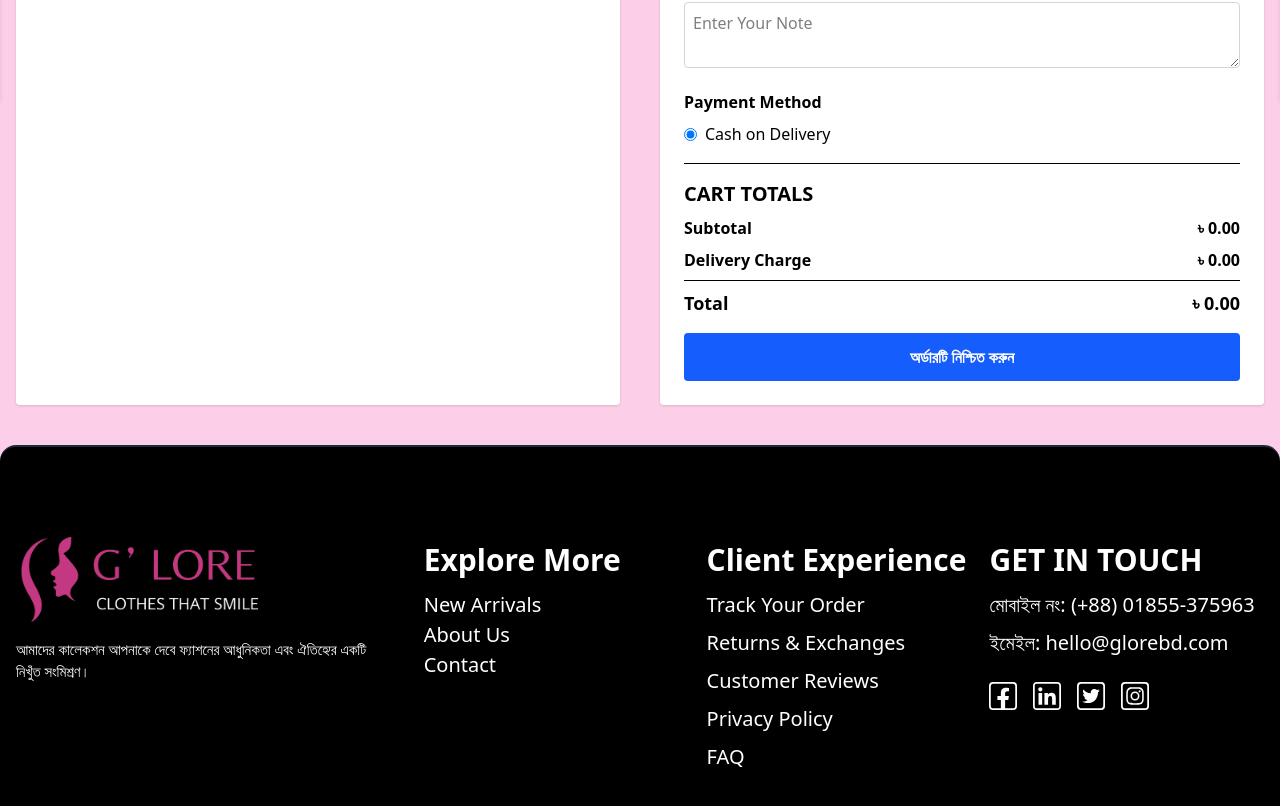
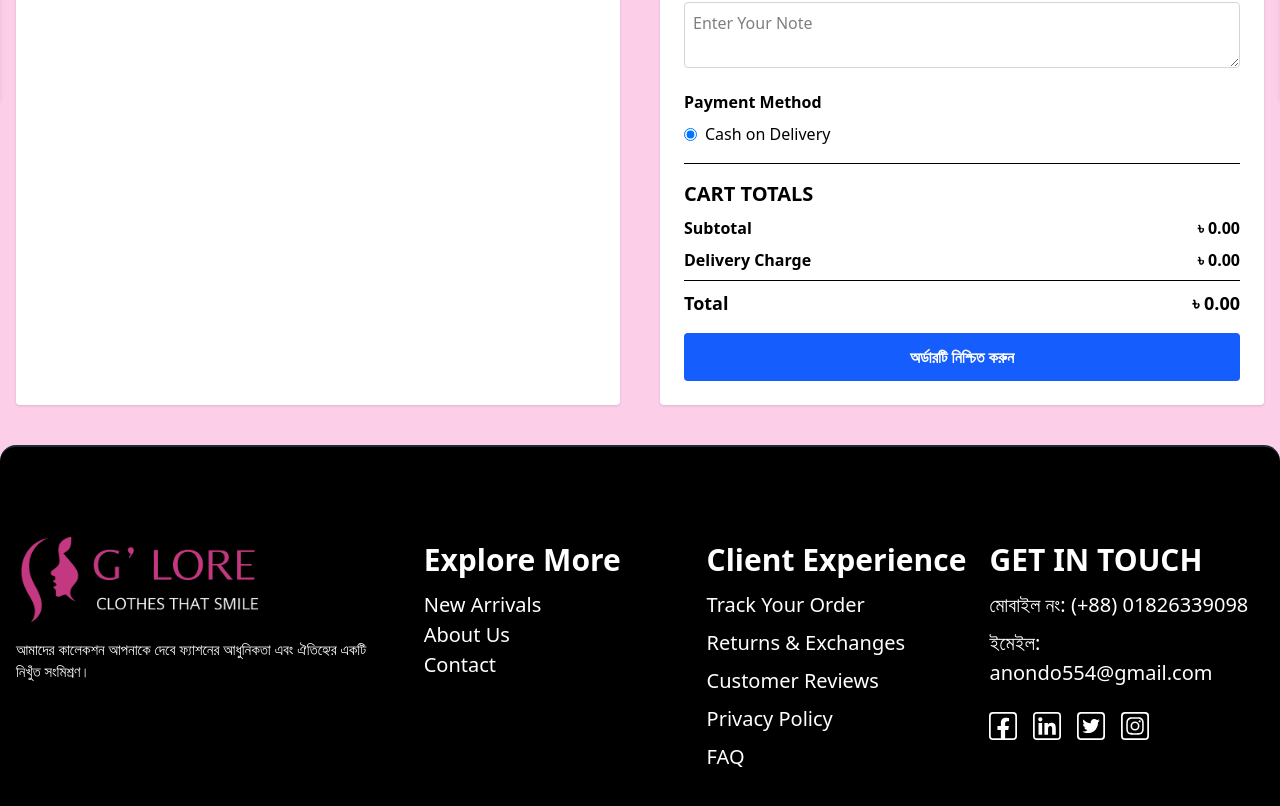
Before and after one commit to Anondoraydev/glorebd-repo, a React (Vite) app: page /checkout in a window 1280 px wide. Shown: the part 700-1506 px from the top of the page. Built offline with nearby package versions, Linux system fonts and the light colour scheme.

Commit message:
update contact page

```diff
--- a/src/components/Footer.jsx
+++ b/src/components/Footer.jsx
@@ -1,8 +1,8 @@
 import {
-    FaFacebookSquare,
-    FaInstagramSquare,
-    FaLinkedin,
-    FaTwitterSquare,
+  FaFacebookSquare,
+  FaInstagramSquare,
+  FaLinkedin,
+  FaTwitterSquare,
 } from "react-icons/fa";
 import { Link } from "react-router-dom";
 import Logo from "../assets/logoO.webp";
@@ -57,10 +57,10 @@ const Footer = () => {
               GET IN TOUCH
             </p>
             <p className="text-[20px] hover:text-pink-600">
-              মোবাইল নং: (+88) 01855-375963
+              মোবাইল নং: (+88) 01826339098
             </p>
             <p className="text-[20px] hover:text-pink-600">
-              ইমেইল: hello@glorebd.com
+              ইমেইল: anondo554@gmail.com
             </p>
 
             <div className="flex gap-4 text-[28px] pt-4">
```
